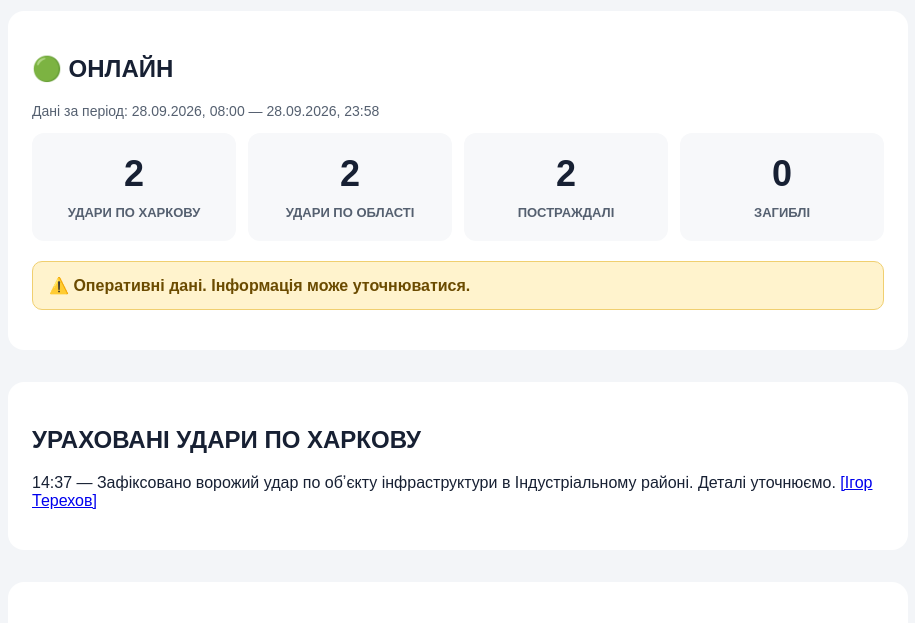
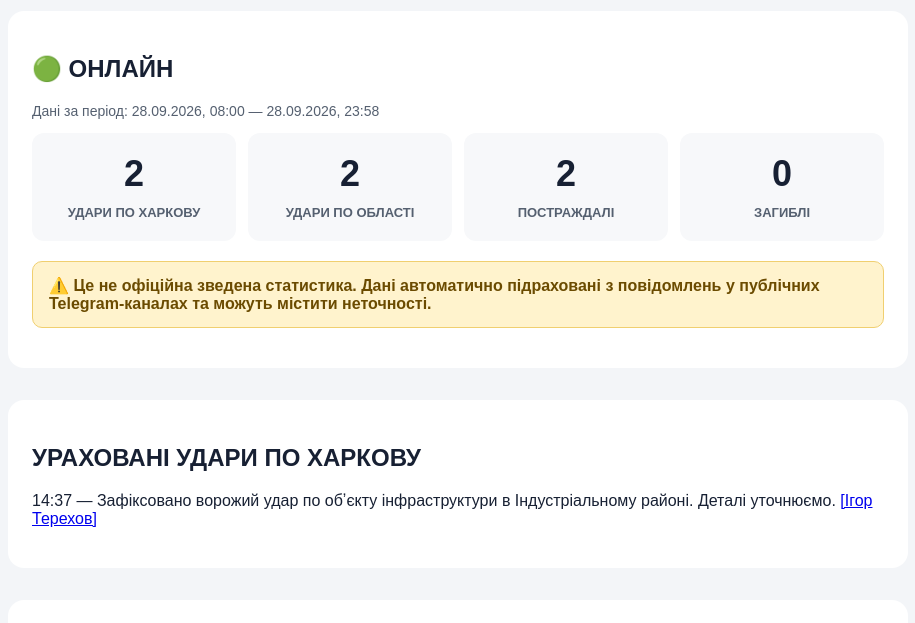
Before and after one commit to MaegserGH/Kha-minimonitor, a website: page index.html in a window 1280 px wide. Shown: the part 103-726 px from the top of the page, without its empty margins (182-1097 px from the left). Drawn offline with Linux system fonts and the light colour scheme.

Commit message:
Update index.html

```diff
--- a/index.html
+++ b/index.html
@@ -163,7 +163,9 @@
         </div>
 
         <p class="warning">
-          ⚠️ Оперативні дані. Інформація може уточнюватися.
+          ⚠️ Це не офіційна зведена статистика. Дані автоматично
+          підраховані з повідомлень у публічних Telegram-каналах
+          та можуть містити неточності.
         </p>
       </section>
 
```
